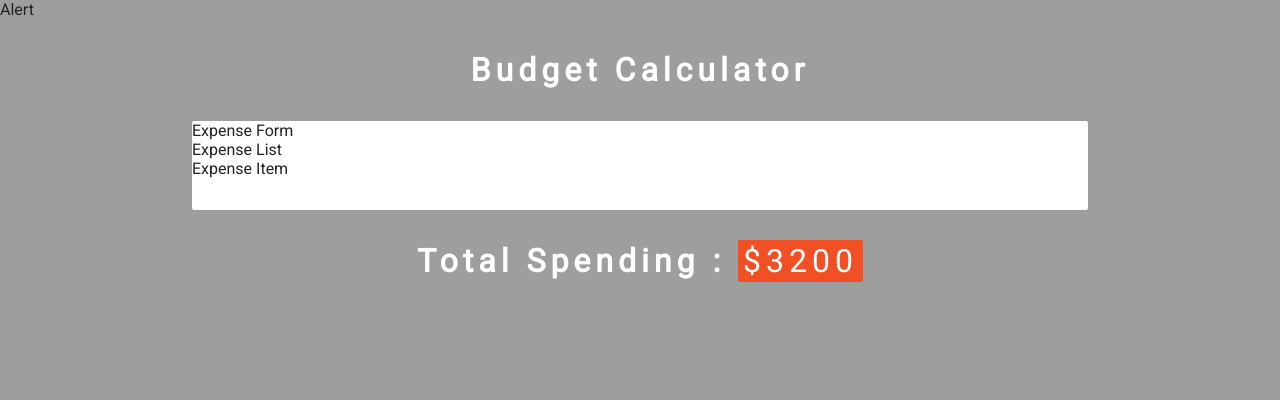
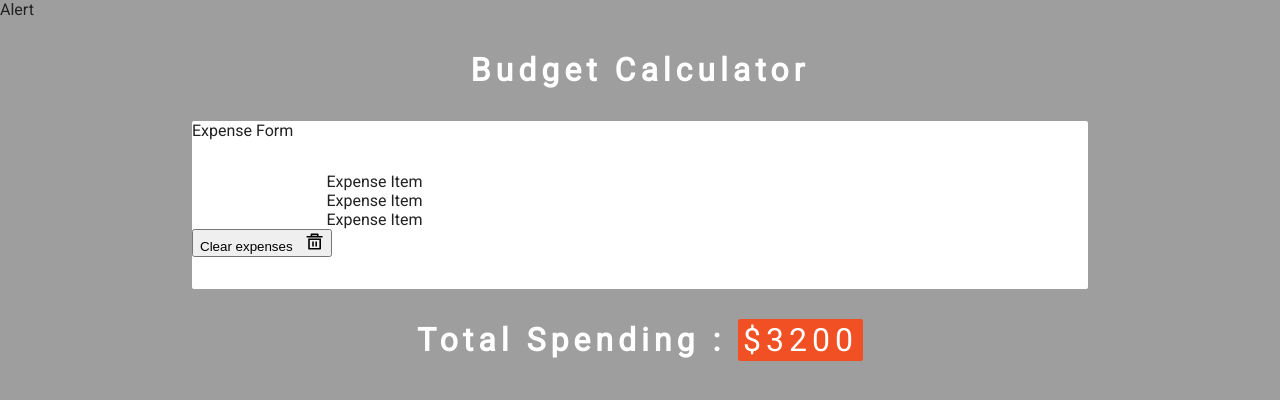
Before and after one commit to johnLeavell/hooks-calculator, a React (Create React App) app: page / in a window 1280 px wide. Shown: the top 400 px of the page. Built offline with nearby package versions, Linux system fonts and the light colour scheme.

Commit message:
built out expense list component

```diff
--- a/src/App.js
+++ b/src/App.js
@@ -12,9 +12,7 @@ const initialExpenses = [
 ];
 // console.log(initialExpenses);
 function App() {
-  // console.log(useState());
   const [ expenses, setExpenses ] = useState(initialExpenses);
-  // console.log(expenses);
   return (
     <>
     <Alert />
@@ -23,10 +21,13 @@ function App() {
           <ExpenseForm />
           <ExpenseList expenses={expenses}/>
         </main>
-        <h1>total spending : <span className='total'>
+        <h1>
+          total spending : {" "}
+          <span className='total'>
           $
           {expenses.reduce((acc, curr) => {
-            return acc + curr.amount},0)}
+            return (acc += curr.amount);
+            },0)}
           </span>
         </h1>
     </>
--- a/src/components/ExpenseList.js
+++ b/src/components/ExpenseList.js
@@ -1,12 +1,22 @@
 import React from 'react';
 import ExpenseItem from './ExpenseItem';
+import {RiDeleteBin5Line} from 'react-icons/ri';
 
-const ExpenseList = () => {
+const ExpenseList = ({expenses}) => {
     return (
-        <div>
-            Expense List
-            <ExpenseItem />
-        </div>
+        <>
+            <ul className="list">
+                {expenses.map(expense => {
+                    return <ExpenseItem key={expense.id} expense={expense} />;
+            })}
+            </ul>
+            {expenses.length > 0 && (
+            <button classname='btn'>
+                Clear expenses
+                <RiDeleteBin5Line className='btn-icon'/>
+            </button>
+            )}
+        </>
     )
 }
 
```
